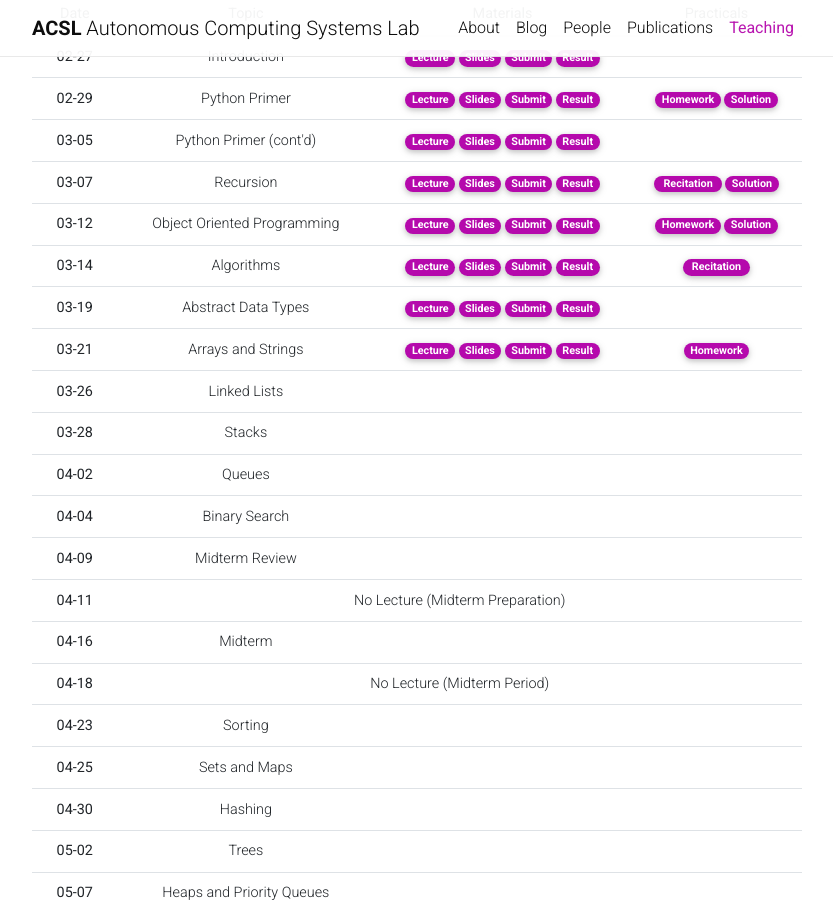
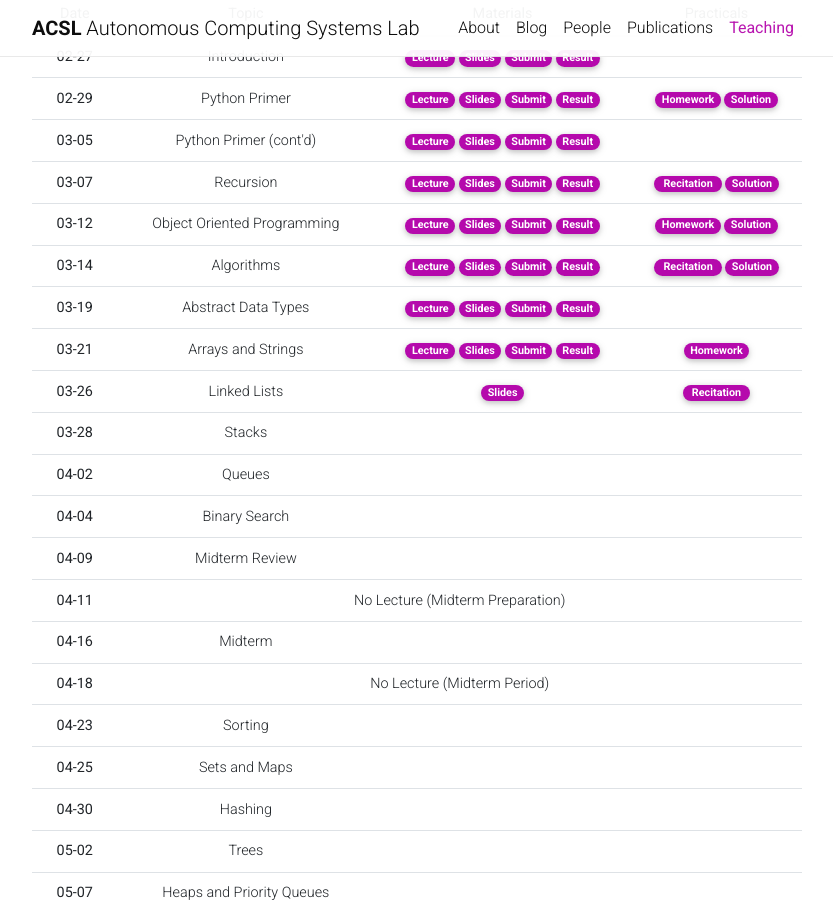
Before and after one commit to Uehwan/Uehwan.github.io, a Jekyll site: the page built from _teaching/datastruct24sp.md, in a window 1280 px wide and 900 px high, scrolled down 1070 px. Shown: the whole window, without its empty margins (223-1056 px from the left). Built offline with Jekyll 4.4.1, drawn with Linux system fonts in a browser that asks for light colours; nearby versions of some CDN libraries; comment, search, counter and statistics services are not loaded; a style sheet for code colours, icons or effects is not loaded.

Commit message:
03-26 pre

```diff
--- a/_teaching/datastruct24sp.md
+++ b/_teaching/datastruct24sp.md
@@ -128,7 +128,7 @@
       </td>
       <td>
         <a href="https://colab.research.google.com/drive/1yRGgWWcY9Utq8t3-ibMwQASl3ypHN01e?usp=sharing" target="_blank" class="badge badge-pill" style="background-color:#B509AC;">&nbsp;Recitation&nbsp;</a>
-        <!--a href="https://colab.research.google.com/drive/1RGeAqdTJMDgsGlOxbDZX6eI-pY7iKJbJ?usp=sharing" target="_blank" class="badge badge-pill" style="background-color:#B509AC;">Solution</a-->
+        <a href="https://colab.research.google.com/drive/1sGmK9j0OmCvibpfxgLKwzbC7YlQUxXrm?usp=sharing" target="_blank" class="badge badge-pill" style="background-color:#B509AC;">Solution</a>
       </td>
     </tr>
     <tr>
@@ -164,12 +164,12 @@
       <td>Linked Lists</td>
       <td>
         <!--a href="https://youtu.be/nw_5dHG0QgE" target="_blank" class="badge badge-pill" style="background-color:#B509AC;">Recording</a-->
-        <!--a href="https://docs.google.com/presentation/d/1qku5m_T1eoJQ4x6_FJDQ4k2KzvN_XCR0_ekB9Ufwckk/edit?usp=sharing" target="_blank" class="badge badge-pill" style="background-color:#B509AC;">Slides</a-->
+        <a href="https://docs.google.com/presentation/d/1qku5m_T1eoJQ4x6_FJDQ4k2KzvN_XCR0_ekB9Ufwckk/edit?usp=sharing" target="_blank" class="badge badge-pill" style="background-color:#B509AC;">Slides</a>
         <!--a href="https://colab.research.google.com/drive/1lOEY_pKF5nVgvYWlaXUa6CC0Qoolhvfj?usp=sharing" target="_blank" class="badge badge-pill" style="background-color:#B509AC;">Codes</a-->
       </td>
       <td>
-        <!--a href="https://colab.research.google.com/drive/1ztWgWJ2q_YMWysph0Guasd5sR-cJjDyg?usp=sharing" target="_blank" class="badge badge-pill" style="background-color:#B509AC;">&nbsp;Recitation&nbsp;</a-->
-        <!--a href="https://colab.research.google.com/drive/1n_6qA98QGnmcR4xlORT-uSkuM4yKoADo?usp=sharing" target="_blank" class="badge badge-pill" style="background-color:#B509AC;">Solution</a-->
+        <a href="https://colab.research.google.com/drive/1HmPEEKm4Cd4CS4bFUpQaMYfFxouNqBpa?usp=sharing" target="_blank" class="badge badge-pill" style="background-color:#B509AC;">&nbsp;Recitation&nbsp;</a>
+        <!--a href="https://colab.research.google.com/drive/1-PUaANRTP5vEB2e50aBowecu5-JqzmLL?usp=sharing" target="_blank" class="badge badge-pill" style="background-color:#B509AC;">Solution</a-->
       </td>
     </tr>
     <tr style="border-bottom: 1.5px solid lightgrey;">
```
